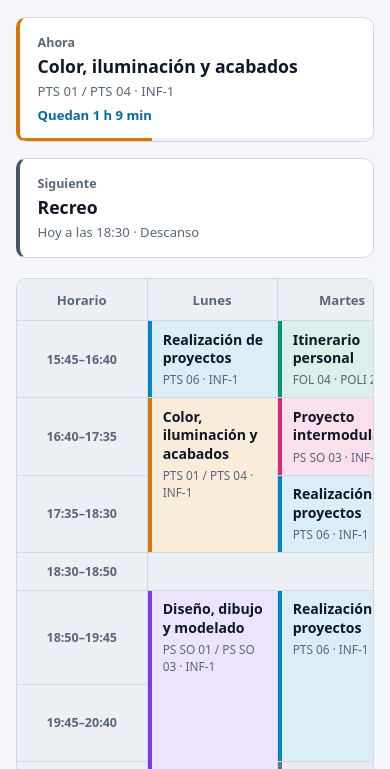
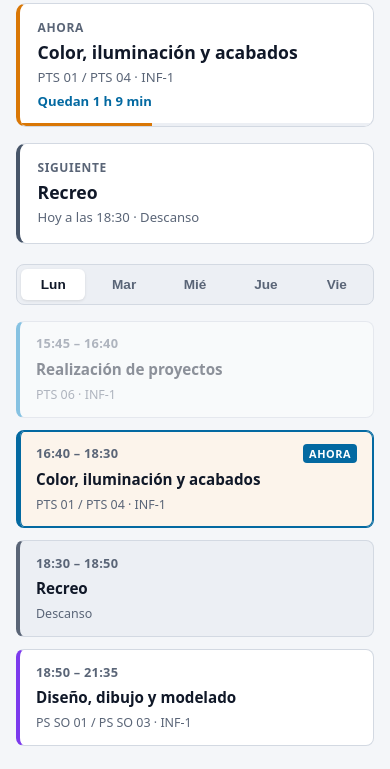
Before and after one commit to filthy-silver/h_cfgs_3d, a plain HTML site: page index.html in a window 390 px wide. Shown: the part 144-913 px from the top of the page. Drawn offline with Linux system fonts and the light colour scheme.

Commit message:
Update index.html
Add Columna Responsive Móvil

```diff
--- a/index.html
+++ b/index.html
@@ -31,7 +31,7 @@
 
   body {
     min-height: 100vh;
-    padding: 2rem 1rem 3rem;
+    padding: 1.5rem 1rem 3rem;
     background: var(--bg);
     color: var(--text);
     font-family: system-ui, -apple-system, "Segoe UI", Roboto, sans-serif;
@@ -41,8 +41,8 @@
   .container { width: 100%; max-width: 1100px; margin: 0 auto; display: grid; gap: 1.25rem; }
 
   /* Cabecera */
-  .top-bar { display: flex; justify-content: space-between; align-items: flex-end; flex-wrap: wrap; gap: 1rem; }
-  h1 { font-size: 1.6rem; font-weight: 700; letter-spacing: -0.02em; }
+  .top-bar { display: flex; justify-content: space-between; align-items: flex-end; flex-wrap: wrap; gap: 0.8rem; }
+  h1 { font-size: 1.5rem; font-weight: 700; letter-spacing: -0.02em; }
   #today-date { font-size: 0.85rem; color: var(--muted); margin-top: 0.15rem; text-transform: capitalize; }
 
   .theme-selector { display: flex; padding: 3px; gap: 2px; background: var(--surface-2); border: 1px solid var(--line); border-radius: 8px; }
@@ -51,9 +51,8 @@
     padding: 5px 12px; border-radius: 6px; font: inherit; font-size: 0.78rem; font-weight: 500; cursor: pointer;
   }
   .theme-btn.active { background: var(--surface); color: var(--text); font-weight: 600; box-shadow: 0 0 0 1px var(--line); }
-  .theme-btn:focus-visible, .table-wrapper:focus-visible { outline: 2px solid var(--accent); outline-offset: 2px; }
 
-  /* Ahora / Siguiente (Panel superior) */
+  /* Panel Ahora / Siguiente */
   .status-panel { display: grid; grid-template-columns: repeat(auto-fit, minmax(260px, 1fr)); gap: 1rem; }
   .status-card {
     --c: var(--line);
@@ -61,14 +60,14 @@
     background: var(--surface); border: 1px solid var(--line); border-left: 4px solid var(--c);
     border-radius: 10px; padding: 1rem 1.1rem; display: grid; gap: 0.2rem;
   }
-  .status-card .label { font-size: 0.78rem; font-weight: 600; color: var(--muted); }
+  .status-card .label { font-size: 0.75rem; font-weight: 600; color: var(--muted); text-transform: uppercase; letter-spacing: 0.05em; }
   .status-card .title { font-size: 1.1rem; font-weight: 650; }
   .status-card .meta { font-size: 0.82rem; color: var(--muted); }
   .status-card .timer { margin-top: 0.15rem; font-size: 0.82rem; font-weight: 600; color: var(--accent); min-height: 1.15em; }
   .progress { position: absolute; left: 0; right: 0; bottom: 0; height: 3px; background: var(--surface-2); }
   .progress > i { display: block; height: 100%; width: 0; background: var(--c); transition: width 0.4s ease; }
 
-  /* Tabla */
+  /* Tabla de escritorio */
   .table-wrapper { background: var(--surface); border: 1px solid var(--line); border-radius: 10px; overflow-x: auto; }
   table { width: 100%; min-width: 780px; border-collapse: collapse; table-layout: fixed; }
   th, td { border: 1px solid var(--line); padding: 0.6rem 0.75rem; vertical-align: top; }
@@ -91,12 +90,7 @@
     box-shadow: inset 4px 0 0 var(--c);
     padding-left: 0.95rem;
   }
-
-  /* Celda vacía */
-  td.empty-slot {
-    background: color-mix(in srgb, var(--line) 5%, transparent);
-  }
-
+  td.empty-slot { background: color-mix(in srgb, var(--line) 5%, transparent); }
   td.break {
     background: var(--surface-2); color: var(--muted);
     text-align: center; vertical-align: middle; font-size: 0.8rem; font-weight: 600; padding: 0.4rem;
@@ -105,10 +99,131 @@
   .slot-title { display: block; font-weight: 600; font-size: 0.88rem; line-height: 1.3; }
   .slot-meta { display: block; margin-top: 0.25rem; font-size: 0.74rem; color: var(--muted); }
 
-  /* Leyenda */
+  /* Leyenda de escritorio */
   .legend-bar { display: flex; flex-wrap: wrap; gap: 0.5rem 1.2rem; font-size: 0.78rem; color: var(--muted); }
   .legend-item { display: flex; align-items: center; gap: 0.45rem; }
   .legend-dot { width: 10px; height: 10px; border-radius: 3px; }
+
+  /* Vista móvil: Timeline vertical */
+  .timeline-view {
+    display: none;
+    flex-direction: column;
+    gap: 1rem;
+  }
+
+  .day-tabs {
+    display: flex;
+    gap: 0.4rem;
+    background: var(--surface-2);
+    padding: 4px;
+    border-radius: 8px;
+    border: 1px solid var(--line);
+  }
+
+  .day-tab {
+    flex: 1;
+    border: 0;
+    background: transparent;
+    color: var(--muted);
+    padding: 8px 0;
+    font-size: 0.85rem;
+    font-weight: 600;
+    border-radius: 6px;
+    cursor: pointer;
+    text-align: center;
+    transition: all 0.15s ease;
+  }
+
+  .day-tab.active {
+    background: var(--surface);
+    color: var(--text);
+    box-shadow: 0 1px 3px rgba(0, 0, 0, 0.1);
+  }
+
+  .timeline-list {
+    display: flex;
+    flex-direction: column;
+    gap: 0.75rem;
+  }
+
+  .timeline-card {
+    --c: var(--line);
+    background: var(--surface);
+    border: 1px solid var(--line);
+    border-left: 4px solid var(--c);
+    border-radius: 8px;
+    padding: 0.85rem 1rem;
+    display: flex;
+    flex-direction: column;
+    gap: 0.35rem;
+    transition: opacity 0.2s ease;
+  }
+
+  .timeline-card-header {
+    display: flex;
+    justify-content: space-between;
+    align-items: center;
+  }
+
+  .timeline-card-time {
+    font-size: 0.8rem;
+    font-weight: 700;
+    color: var(--muted);
+    letter-spacing: 0.02em;
+  }
+
+  .timeline-badge {
+    font-size: 0.68rem;
+    font-weight: 700;
+    text-transform: uppercase;
+    letter-spacing: 0.05em;
+    padding: 2px 6px;
+    border-radius: 4px;
+    background: var(--accent);
+    color: #fff;
+    display: none;
+  }
+
+  .timeline-card-title {
+    font-size: 0.95rem;
+    font-weight: 650;
+    color: var(--text);
+  }
+
+  .timeline-card-meta {
+    font-size: 0.78rem;
+    color: var(--muted);
+  }
+
+  /* Estados visuales en timeline */
+  .timeline-card.is-break {
+    background: var(--surface-2);
+    border-left-color: var(--muted);
+  }
+
+  .timeline-card.is-past {
+    opacity: 0.45;
+  }
+
+  .timeline-card.is-active {
+    border-color: var(--accent);
+    box-shadow: inset 0 0 0 1px var(--accent);
+    background: color-mix(in srgb, var(--c) 8%, var(--surface));
+  }
+
+  .timeline-card.is-active .timeline-badge {
+    display: inline-block;
+  }
+
+  /* Breakpoint de conmutación automática */
+  @media (max-width: 767px) {
+    .table-wrapper, .legend-bar {
+      display: none !important;
+    }
+    .timeline-view {
+      display: flex;
+    }
+  }
 
   @media (prefers-reduced-motion: reduce) { .progress > i { transition: none; } }
 </style>
@@ -128,6 +243,7 @@
     </div>
   </header>
 
+  <!-- Panel Ahora / Siguiente -->
   <section class="status-panel" aria-live="polite">
     <div class="status-card" id="card-now">
       <div class="label">Ahora</div>
@@ -143,7 +259,20 @@
     </div>
   </section>
 
-  <main class="table-wrapper" tabindex="0" aria-label="Horario semanal">
+  <!-- Vista 1: Móvil (Timeline vertical) -->
+  <section class="timeline-view" aria-label="Horario del día">
+    <nav class="day-tabs" id="day-tabs" aria-label="Días lectivos">
+      <button type="button" class="day-tab" data-day="1">Lun</button>
+      <button type="button" class="day-tab" data-day="2">Mar</button>
+      <button type="button" class="day-tab" data-day="3">Mié</button>
+      <button type="button" class="day-tab" data-day="4">Jue</button>
+      <button type="button" class="day-tab" data-day="5">Vie</button>
+    </nav>
+    <div class="timeline-list" id="timeline-list"></div>
+  </section>
+
+  <!-- Vista 2: Escritorio (Tabla semanal) -->
+  <main class="table-wrapper" tabindex="0" aria-label="Horario semanal completo">
     <table>
       <thead>
         <tr>
@@ -224,14 +353,13 @@
     events[d] = list.sort((a, b) => a.from - b.from);
   });
 
-  /* ───────── Render ───────── */
-  function render() {
+  /* ───────── Render Escritorio ───────── */
+  function renderTable() {
     const tbody = document.getElementById("tbody");
     tbody.innerHTML = "";
 
     for (let p = 0; p < T.length - 1; p++) {
       const tr = document.createElement("tr");
-
       const time = document.createElement("td");
       time.className = "time-col";
       time.textContent = `${T[p]}–${T[p + 1]}`;
@@ -277,7 +405,63 @@
       .join("");
   }
 
-  /* ───────── Rastreador del panel superior ───────── */
+  /* ───────── Render Móvil (Timeline Vertical) ───────── */
+  let selectedMobileDay = (() => {
+    const today = new Date().getDay();
+    return (today >= 1 && today <= 5) ? today : 1;
+  })();
+
+  function renderTimeline(day) {
+    const listEl = document.getElementById("timeline-list");
+    listEl.innerHTML = "";
+
+    const now = new Date();
+    const isToday = now.getDay() === day;
+    const currentMins = now.getHours() * 60 + now.getMinutes();
+
+    const dayEvents = events[day] || [];
+
+    dayEvents.forEach(ev => {
+      const card = document.createElement("article");
+      card.className = "timeline-card";
+      if (ev.mod === "recreo") card.classList.add("is-break");
+      card.style.setProperty("--c", colorOf(ev.mod));
+
+      const startMin = toMin(ev.start);
+      const endMin = toMin(ev.end);
+
+      if (isToday) {
+        if (currentMins >= endMin) {
+          card.classList.add("is-past");
+        } else if (currentMins >= startMin && currentMins < endMin) {
+          card.classList.add("is-active");
+        }
+      }
+
+      card.innerHTML = `
+        <div class="timeline-card-header">
+          <span class="timeline-card-time">${ev.start} – ${ev.end}</span>
+          <span class="timeline-badge">Ahora</span>
+        </div>
+        <div class="timeline-card-title">${ev.name}</div>
+        <div class="timeline-card-meta">${ev.meta}</div>
+      `;
+      listEl.appendChild(card);
+    });
+
+    document.querySelectorAll(".day-tab").forEach(tab => {
+      tab.classList.toggle("active", parseInt(tab.dataset.day) === day);
+    });
+  }
+
+  document.querySelectorAll(".day-tab").forEach(tab => {
+    tab.addEventListener("click", () => {
+      selectedMobileDay = parseInt(tab.dataset.day);
+      renderTimeline(selectedMobileDay);
+    });
+  });
+
+  /* ───────── Rastreador ───────── */
   const $ = id => document.getElementById(id);
   const fmt = m => {
     const h = Math.floor(m / 60), r = m % 60;
@@ -289,7 +473,7 @@
     for (let k = 1; k <= 7; k++) {
       const d = (day + k) % 7;
       if (events[d] && events[d].length) {
-          return { ev: events[d][0], when: k === 1 ? "Mañana" : DAY_NAMES[d] };
+        return { ev: events[d][0], when: k === 1 ? "Mañana" : DAY_NAMES[d] };
       }
     }
     return null;
@@ -338,6 +522,11 @@
       $("next-meta").textContent = `${nxt.when} a las ${nxt.ev.start} · ${nxt.ev.meta}`;
       setCard($("card-next"), nxt.ev.mod);
     }
+
+    // Actualiza los estados visuales en el timeline móvil si coincide con el día mostrado
+    if (selectedMobileDay === day) {
+      renderTimeline(selectedMobileDay);
+    }
   }
 
   function loop() {
@@ -347,7 +536,8 @@
   }
   document.addEventListener("visibilitychange", () => { if (!document.hidden) tick(); });
 
-  render();
+  renderTable();
+  renderTimeline(selectedMobileDay);
   loop();
 </script>
 </body>
```
